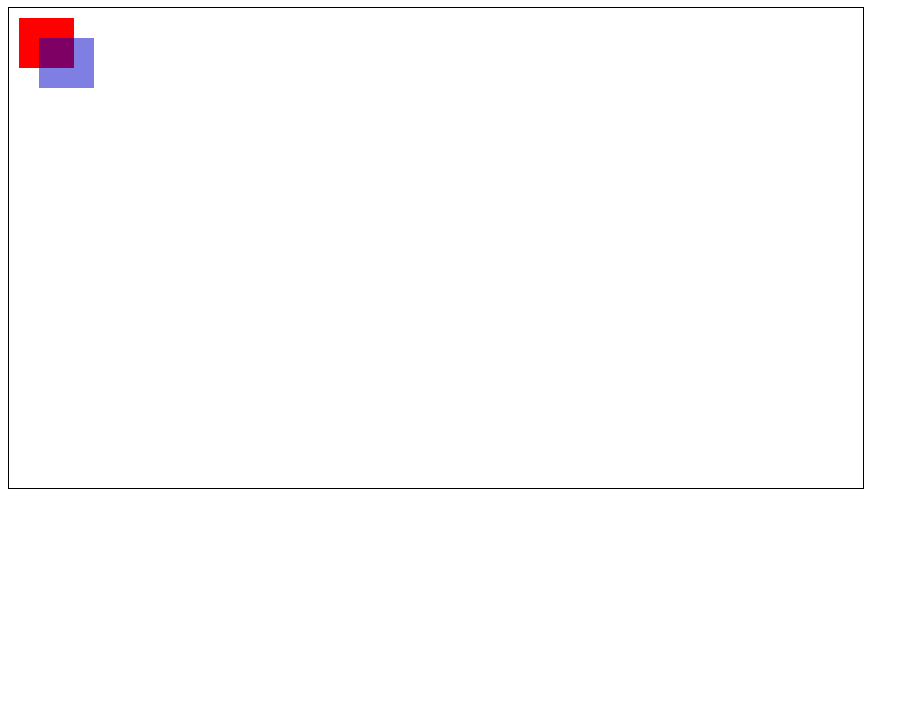
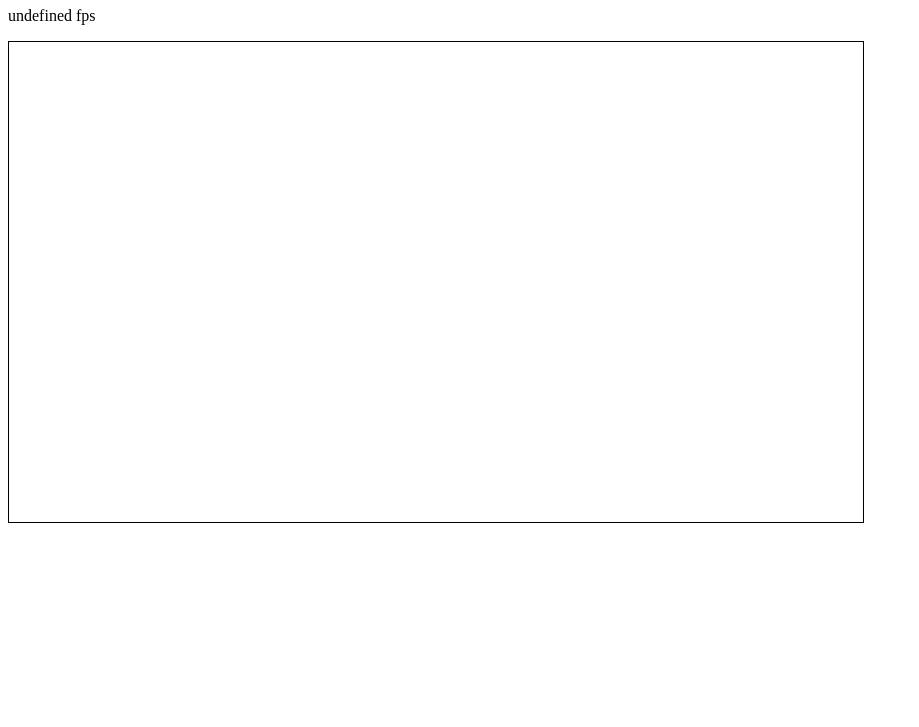
Before and after one commit to willbr/ld23_tiny_word, a plain HTML site: page index.html in a window 1280 px wide. Shown: the part 73-800 px from the top of the page, without its empty margins (0-919 px from the left). Drawn offline with Linux system fonts and the light colour scheme.

Commit message:
added game loop

```diff
--- a/index.html
+++ b/index.html
@@ -8,6 +8,7 @@
     </head>
     <body>
         <h1>Game</h1>
+        <p><span id="fps">0</span> fps</p>
         <canvas id="mainCanvas" width="854" height="480">
         mainCanvas
         </canvas>
--- a/js/game_main.js
+++ b/js/game_main.js
@@ -1,13 +1,21 @@
 (function() {
-  var canvas, ctx, draw, keyDown, keyUp, mouseDown, notes, relMouseCoords, start, wait;
+  var canvas, ctx, draw, game, getDelta, keyDown, keyUp, logFPS, mainGameState, mouseDown, notes, relMouseCoords, requestAnimFrame, update, wait;
 
   notes = "tiny world rts\n\nvictory: destruction of enemy base\n\naim for games < 10min\n\nunits move quickly\n\nunits auto gen 1 every 15 seconds\nmax 15 people\nstart with 1 hero; no respawn\n\nlimited buildings\nno repair of buildings";
 
-  start = new Date;
+  requestAnimFrame = window.requestAnimationFrame || window.webkitRequestAnimationFrame || window.mozRequestAnimationFrame || window.oRequestAnimationFrame || window.msRequestAnimationFrame || function(callback) {
+    return window.setTimeout(callback, 1000 / 60);
+  };
 
-  start = start.toISOString();
+  game = {};
 
-  console.log("starting: " + start);
+  document.game = game;
+
+  game.start = new Date;
+
+  game.start = game.start.toISOString();
+
+  console.log("starting: " + game.start);
 
   wait = function(milliseconds, func) {
     return setTimeout(func, milliseconds);
@@ -17,11 +25,32 @@
 
   if (canvas.getContext) ctx = canvas.getContext('2d');
 
+  getDelta = function() {
+    var now, r;
+    now = Date.now();
+    if (game.lastTick == null) game.lastTick = now;
+    r = now - game.lastTick;
+    game.lastTick = now;
+    return r;
+  };
+
+  logFPS = function() {
+    return game.fps = (1000 / dt).toFixed(0);
+  };
+
+  update = function() {
+    var dt;
+    dt = getDelta();
+    return logFPS(dt);
+  };
+
   draw = function() {
     ctx.fillStyle = 'rgb(255,0,0)';
     ctx.fillRect(10, 10, 55, 50);
     ctx.fillStyle = "rgba(0,0,200, 0.5)";
-    return ctx.fillRect(30, 30, 55, 50);
+    ctx.fillRect(30, 30, 55, 50);
+    ctx.font = "32px Helvetica, sans-serif";
+    return ctx.fillText("Test", 100, 100);
   };
 
   relMouseCoords = function(e) {
@@ -65,6 +94,23 @@
 
   canvas.onmousedown = mouseDown;
 
-  draw();
+  mainGameState = {
+    update: update,
+    draw: draw
+  };
+
+  game.state = mainGameState;
+
+  game.loop = function() {
+    game.state.update();
+    game.state.draw();
+    return requestAnimFrame(game.loop);
+  };
+
+  requestAnimFrame(game.loop);
+
+  setInterval(function() {
+    return document.getElementById('fps').innerHTML = game.fps;
+  }, 1000);
 
 }).call(this);
```
Also changed, not shown: 2 other files.
